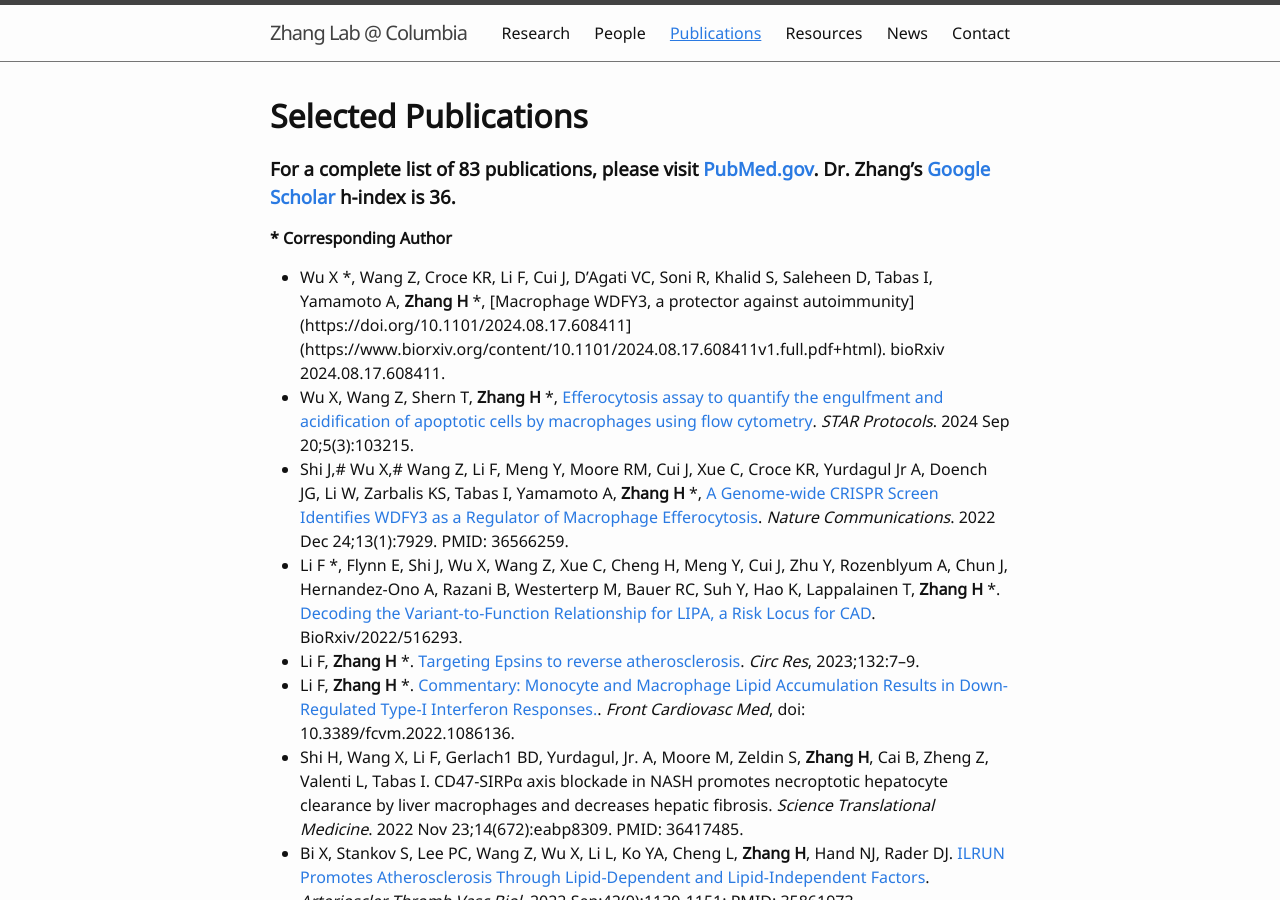
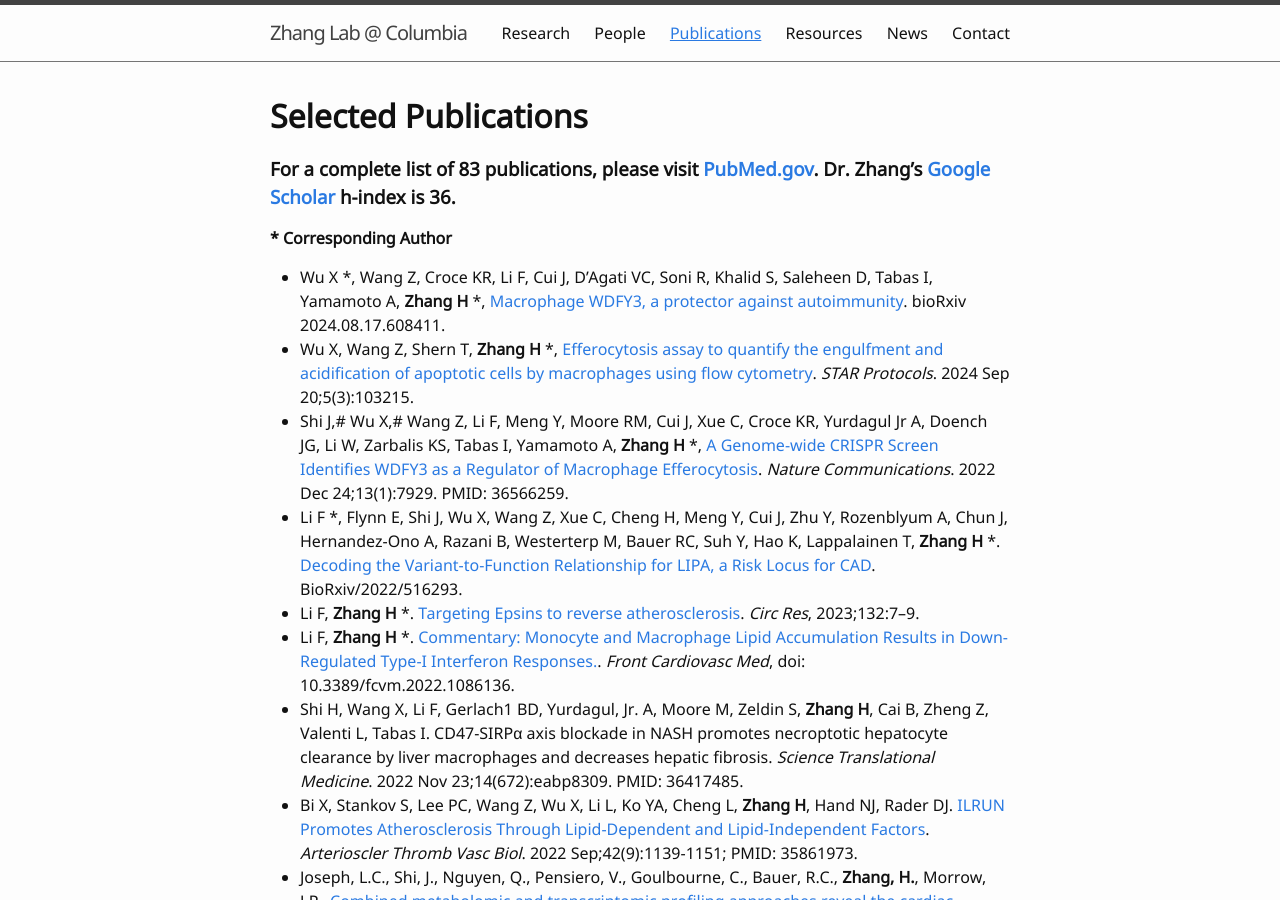
Before and after one commit to hanruizhang/zhanglab, a Jekyll site: the page built from 3_Publications.md, in a window 1280 px wide and 900 px high. Built offline with Jekyll 4.4.1, drawn with Linux system fonts in a browser that asks for light colours; comment, search, counter and statistics services are not loaded; some of the changed lines change nothing that is shown.

Commit message:
Update 3_Publications.md

```diff
--- a/3_Publications.md
+++ b/3_Publications.md
@@ -9,7 +9,7 @@ nav: true
 
 __*__ **Corresponding Author**
 
-- Wu X *, Wang Z, Croce KR, Li F, Cui J, D'Agati VC, Soni R, Khalid S, Saleheen D, Tabas I, Yamamoto A, **Zhang H** *, [Macrophage WDFY3, a protector against autoimmunity](https://doi.org/10.1101/2024.08.17.608411](https://www.biorxiv.org/content/10.1101/2024.08.17.608411v1.full.pdf+html). bioRxiv 2024.08.17.608411.
+- Wu X *, Wang Z, Croce KR, Li F, Cui J, D'Agati VC, Soni R, Khalid S, Saleheen D, Tabas I, Yamamoto A, **Zhang H** *, [Macrophage WDFY3, a protector against autoimmunity](https://www.biorxiv.org/content/10.1101/2024.08.17.608411v1.full.pdf+html). bioRxiv 2024.08.17.608411.
 - Wu X, Wang Z, Shern T, **Zhang H** *, [Efferocytosis assay to quantify the engulfment and acidification of apoptotic cells by macrophages using flow cytometry](https://www.sciencedirect.com/science/article/pii/S2666166724003800). _STAR Protocols_. 2024 Sep 20;5(3):103215.
 - Shi J,# Wu X,# Wang Z, Li F, Meng Y, Moore RM, Cui J, Xue C, Croce KR, Yurdagul Jr A, Doench JG, Li W, Zarbalis KS, Tabas I, Yamamoto A, **Zhang H** *, [A Genome-wide CRISPR Screen Identifies WDFY3 as a Regulator of Macrophage Efferocytosis](https://doi.org/10.1038/s41467-022-35604-8). _Nature Communications_. 2022 Dec 24;13(1):7929. PMID: 36566259.
 - Li F *, Flynn E, Shi J, Wu X, Wang Z, Xue C, Cheng H, Meng Y, Cui J, Zhu Y, Rozenblyum A, Chun J, Hernandez-Ono A, Razani B, Westerterp M, Bauer RC, Suh Y, Hao K, Lappalainen T, **Zhang H** *. [Decoding the Variant-to-Function Relationship for LIPA, a Risk Locus for CAD](https://www.biorxiv.org/content/10.1101/2022.11.12.516293v1). BioRxiv/2022/516293.
```
